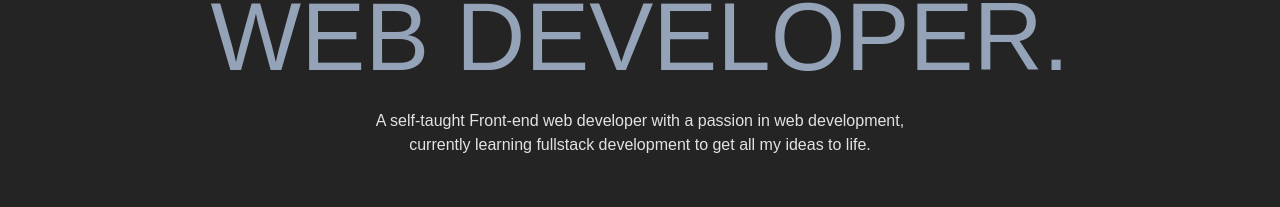
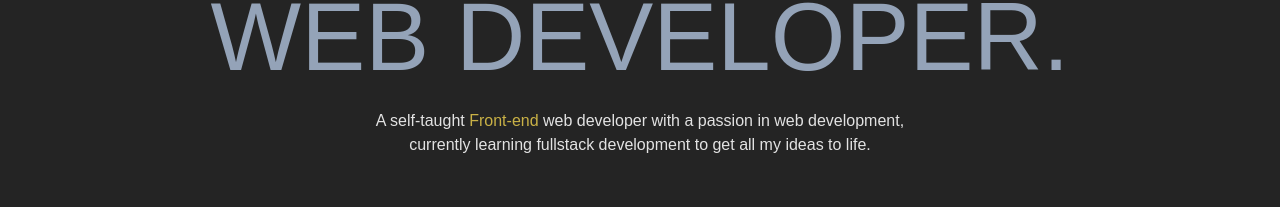
Before and after one commit to J0hnux/react-portfolio, a React (Vite) app: page / in a window 1280 px wide. Shown: the part 477-684 px from the top of the page. Built offline with nearby package versions, Linux system fonts and the light colour scheme.

Commit message:
changed spellings

```diff
--- a/src/components/Hero.jsx
+++ b/src/components/Hero.jsx
@@ -12,9 +12,9 @@ const Hero = () => {
             WEB DEVELOPER.
           </h1>
           <p>
-            A self-taught Front-end web developer with a passion in web
-            development, currently learning fullstack development to get all my
-            ideas to life.
+            A self-taught <span className="frontend__text">Front-end</span> web
+            developer with a passion in web development, currently learning
+            fullstack development to get all my ideas to life.
           </p>
         </div>
       </div>
```
